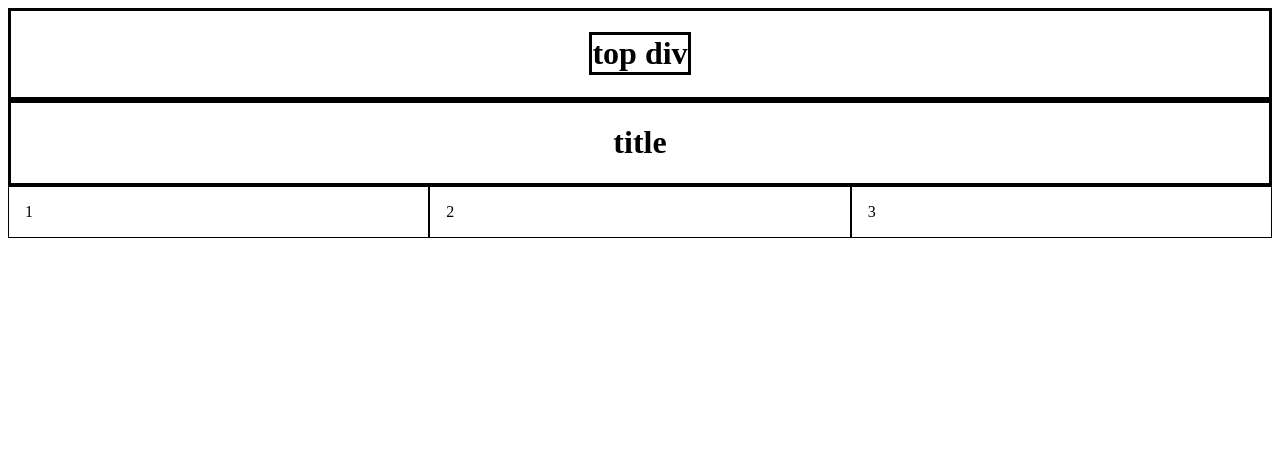
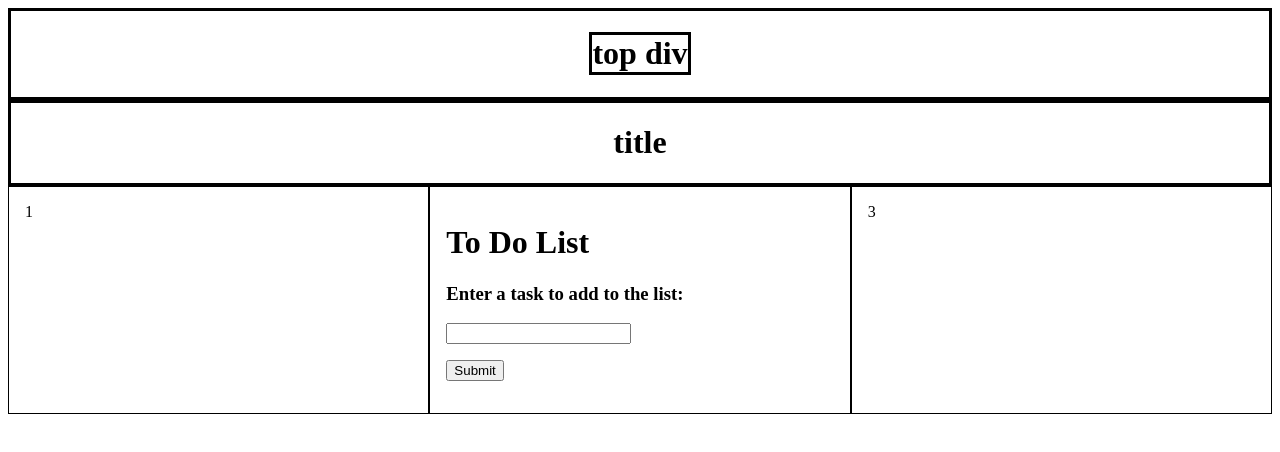
Before and after one commit to davidbeane1983/Daily-Task-List, a plain HTML site: page index.html in a window 1280 px wide. Drawn offline with nearby package versions, Linux system fonts and the light colour scheme.

Commit message:
updated html

```diff
--- a/index.html
+++ b/index.html
@@ -16,9 +16,31 @@
    </div>
    <div class="three-columns">
     <div>1</div>
-    <div>2</div>
+
+
+    <!--This div is for the task list-->
+    <div>
+
+        <h1 class="center">To Do List</h1>
+        <form id="myForm">
+            <label for="inputField"><h3 >Enter a task to add to the list:</h3>
+            </label>
+            <input class="floatLeft" type="text" id="addBtn" name="inputField">
+        <p id="Todo">
+            <button  id="todo-entry-box" class="floatRight">Submit</button>
+        </p>
+        <!--This is where the task list will populate-->
+        <ol id="todo-list">
+            <!-- List items will be added dynamically using JavaScript -->
+        </ol>
+
+    </div>
     <div>3</div>
 </div>
 
+
+
+<script src="https://code.jquery.com/jquery-3.7.1.js" integrity="sha256-eKhayi8LEQwp4NKxN+CfCh+3qOVUtJn3QNZ0TciWLP4=" crossorigin="anonymous"></script>
+<script src="script.js"></script>
 </body>
 </html>
```
